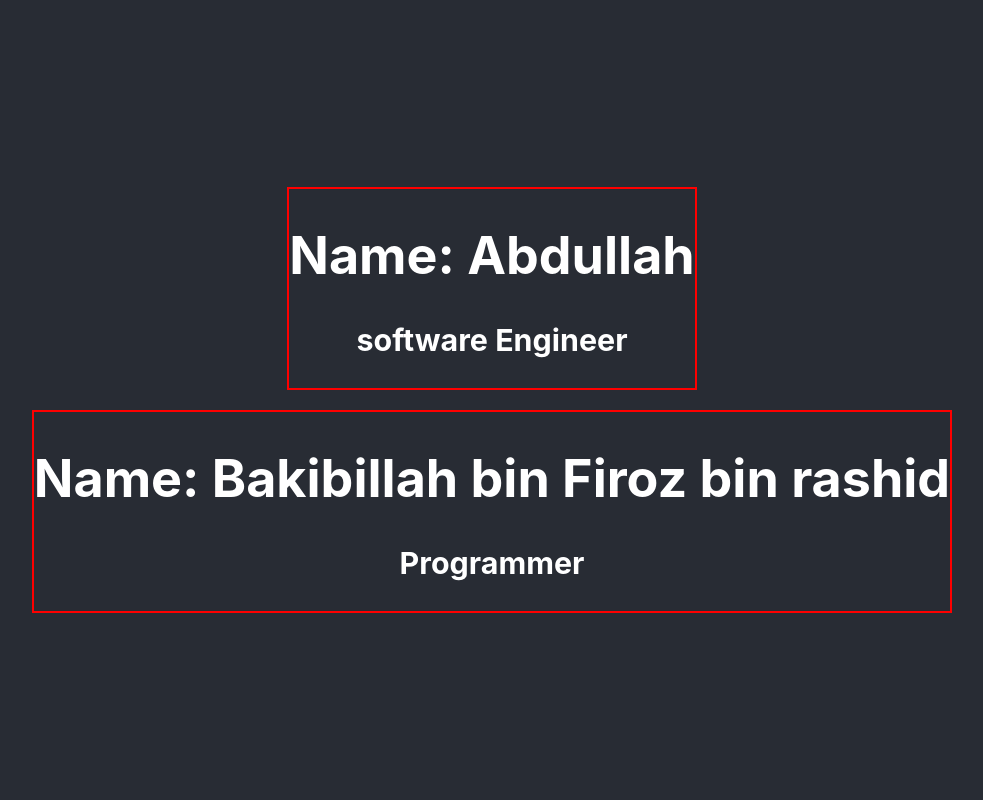
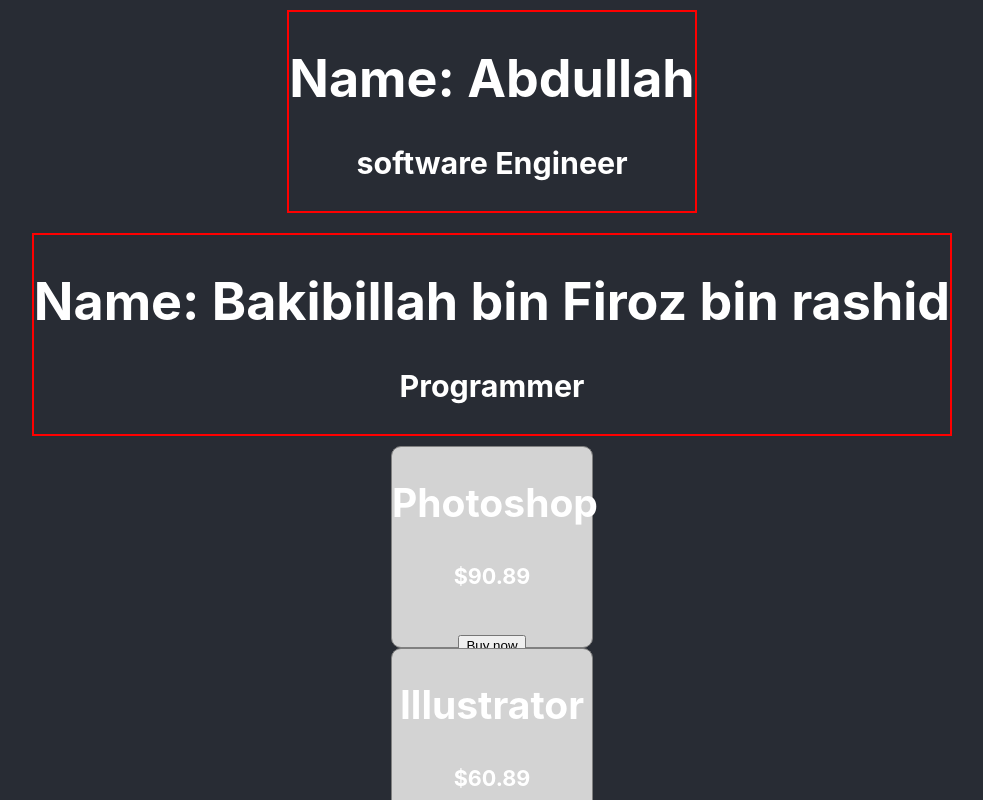
Before and after one commit to BbillahrariBBr/web-practice, a React (Create React App) app in the folder react/core-concepts/: page / in a window 1280 px wide. Shown: the top 800 px of the page, without its empty margins (148-1131 px from the left). Built offline with nearby package versions, Linux system fonts and the light colour scheme.

Commit message:
add product

```diff
--- a/react/core-concepts/src/App.js
+++ b/react/core-concepts/src/App.js
@@ -1,17 +1,46 @@
-import logo from './logo.svg';
+//import logo from './logo.svg';
 import './App.css';
 
 function App() {
+  const products = [
+    {name:'Photoshop', price:'$90.89'},
+    {name:'Illustrator ', price:'$60.89'},
+    {name:'Pdf Reader', price:'$23.89'},
+];
   return (
     <div className="App">
       <header className="App-header">
       <Person name="Abdullah" occupation="software Engineer"></Person>
       <Person name= "Bakibillah bin Firoz bin rashid" occupation= "Programmer"></Person>
+      <Product product = {products[0]}> </Product>
+      <Product product = {products[1]}> </Product>
+      <Product product = {products[2]}> </Product>
+
+
+      {/* <Product></Product> */}
       </header>
-
     </div>
   );
 }
+
+function Product(props) {
+  const productStyle={
+    border:'1px solid gray',
+    borderRadius:'10px',
+    backgroundColor:'lightgray',
+    height:'200px',
+    width:'200px',
+    float:'left'}
+  const {name, price} = props.product;
+  return(
+    <div style={productStyle}>
+      <h2>{name}</h2>
+      <h5>{price}</h5>
+      <button>Buy now</button>
+
+    </div>
+  )
+};
 
 function Person(props) {
   const personStyle ={
```
